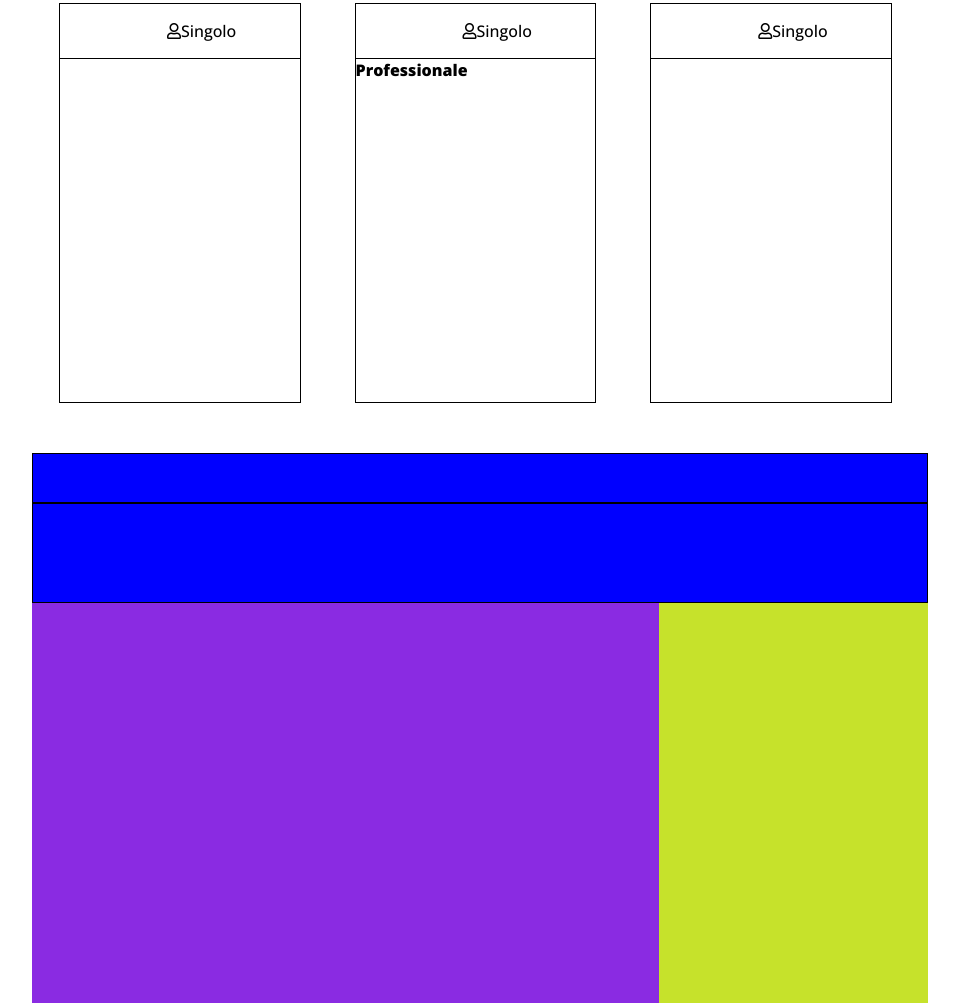
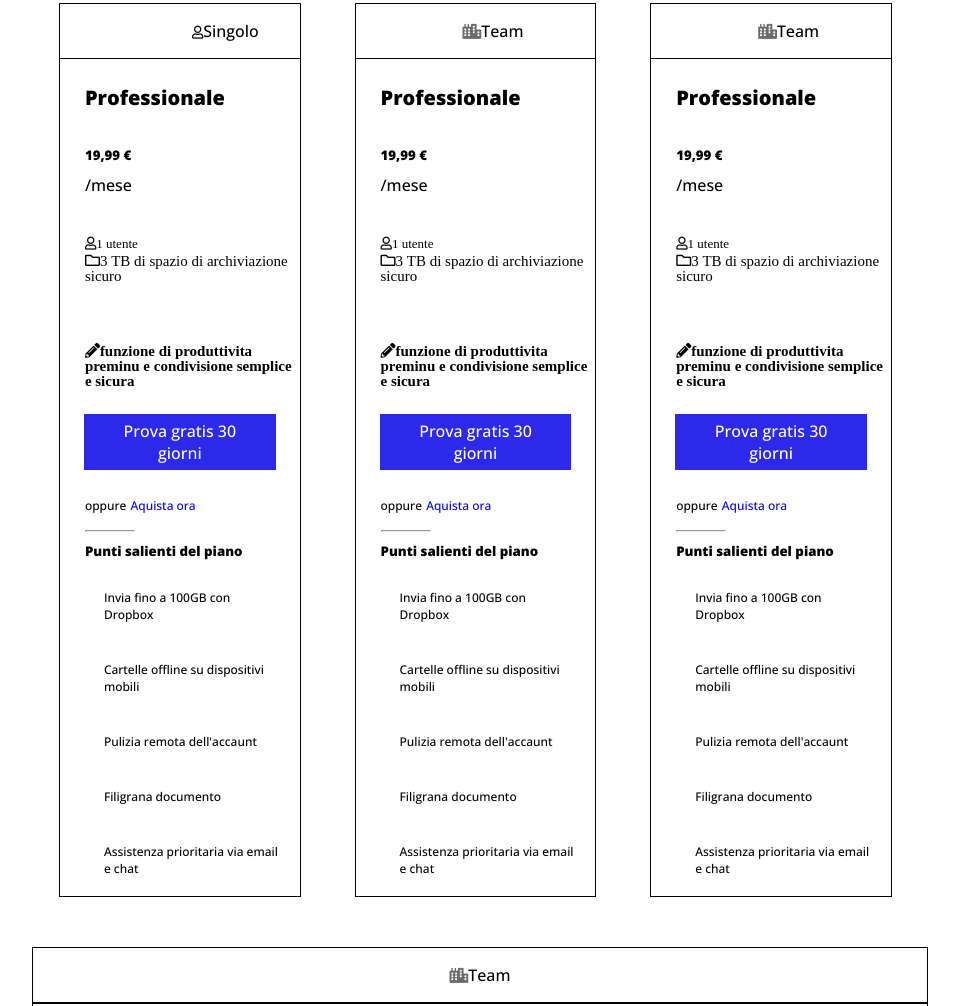
Before and after one commit to ValerioMik/htmlcss-dropbox, a plain HTML site: page index.html in a window 1280 px wide. Shown: the part 984-1990 px from the top of the page, without its empty margins (160-1119 px from the left). Drawn offline with nearby package versions, Linux system fonts and the light colour scheme.

Commit message:
fine colonne prova gratis

```diff
--- a/css/style.css
+++ b/css/style.css
@@ -85,14 +85,6 @@ body{
     margin-left: 95px;
   }
 
-  .bottone1{
-
-    background-color: royalblue;
-    margin-top: 16px;
-    height: 30px;
-    color: white;
-    text-align: center;
-  }
   a#textbottone{
     color: rgb(255, 255, 255);
     text-align: center;
@@ -128,6 +120,12 @@ body{
      margin-top: 30px;
   }
 
+  .fa-city{
+    font-size: 15px;
+    margin-top: 0px;
+    color: #6c6b6b;
+  }
+
   h1{
     font-size: 65px;
     padding: 37px 0px;
@@ -144,7 +142,7 @@ body{
 .sfondocolonn{
     width: 70%;
     margin: 0 auto;
-    height: 400px;
+    height: auto;
 
 }
 
@@ -152,15 +150,92 @@ body{
     width: 27%;
     margin: 0 3%;
     border: solid 1px black;
-    height: 400px;
+    height: auto;
     /* regoledebug */
 
-    height: 400px;
+
 }
 .omino{
     padding: 16px;
     padding-left: 107px;
     border-bottom: solid 1px;
+}
+
+.sky{
+    padding: 16px;
+    padding-left: 107px;
+    border-bottom: solid 1px;
+}
+
+h4{
+   padding: 25px;
+   font-size: 20px;
+}
+
+h5{
+    padding: 10px 25px;
+}
+
+.mese{
+    padding: 0px 25px;
+    display: block;
+    margin-bottom: 35px;
+}
+
+div>.fa-user{
+    font-size: 13px;
+    margin-left: 25px;
+    text-align: right;
+}
+
+.fa-pencil-alt{
+    padding-left: 25px;
+    font-size: 15px;
+
+}
+.fa-folder{
+    padding-left: 25px;
+    font-size: 15px;
+    margin-bottom: 30px;
+}
+
+.bott{
+background:#2c29eb;
+border:0;
+color:#fff;
+padding:6px 20px;
+width: 80%;
+margin: 23px auto;
+text-align: center;
+
+}
+
+#prelink{
+    padding-left: 25px;
+    margin-top: 30px;
+    font-size: 12px;
+}
+
+#blue{
+    color: blue;
+    margin-top: 30px;
+    font-size: 12px;
+}
+
+#rule{
+    width: 50px;
+    margin-left: 25px;
+    margin-top: 15px;
+}
+#chek1{
+    font-size: 12px;
+    margin-left: 25px;
+}
+#chek{
+    list-style-image:url(../img/check.jfif)
+    padding: 10px;
+
+
 }
 
 /* sottosezionetariffa */
@@ -169,18 +244,23 @@ body{
     width: 70%;
     margin: 50px auto 0px;
     border: solid 1px black;
+    height: auto;
     /* regole debug */
-    background-color: blue;
-    height: 50px;
+
+}
+.city1{
+    text-align: center;
+    padding: 16px;
 }
 
 .tit2{
     width: 70%;
     margin: 0% auto;
     border: solid 1px black;
-    /* regole debug */
-    background-color: blue;
-    height: 100px;
+    height: auto;
+}
+#sottotitolo{
+    margin-left: 25px;
 }
 
  /* tariffario */
@@ -194,7 +274,7 @@ h3{
     padding-left: 32px;
     margin-top: 30px;
 }
-.fas, .fa-dot-circle{
+ .fa-dot-circle{
     font-size: 16px;
     color: blue;
 }
@@ -212,7 +292,6 @@ h3{
     background-color: blueviolet;
     height: 400px;
 }
-
 
 /* sezione scopri di piu */
 
--- a/index.html
+++ b/index.html
@@ -9,7 +9,8 @@
     <link rel="stylesheet" href="css/style.css">
     <link rel="preconnect" href="https://fonts.googleapis.com">
     <link rel="preconnect" href="https://fonts.gstatic.com" crossorigin>
-    <link href="https://fonts.googleapis.com/css2?family=Open+Sans:ital,wght@0,300;0,500;0,800;1,300;1,400&display=swap" rel="stylesheet">
+    <link href="https://fonts.googleapis.com/css2?family=Open+Sans:ital,wght@0,300;0,500;0,800;1,300;1,400&display=swap"
+        rel="stylesheet">
     <title>Dropbox</title>
 </head>
 
@@ -71,8 +72,9 @@
         <section class="clearfix">
             <div class="colonn sx">
                 Finalmente tutti i tuoi strumenti ,contenuti e collaboratori sono accessibili dallo stesso posto.
-                dropbox busnines e piu uno spazio di archiviazione sicuro e un modo inteligenza e integrato per ottimizzare il flusso di lavoro esistente
-                <div class="bottone1">
+                dropbox busnines e piu uno spazio di archiviazione sicuro e un modo inteligenza e integrato per
+                ottimizzare il flusso di lavoro esistente
+                <div class="bott">
                     <a id="textbottone" href="#">Inizia la tua prova gratuita</a>
                 </div>
                 <i class="fas fa-arrow-down"></i>
@@ -90,22 +92,85 @@
         <!-- sezione piano tariffario -->
         <div class="tit piano">
             <h3>Trova il piano Dropbox Busines che fa per te</h3>
-            <span class="tariffario"><i class="fas fa-dot-circle"></i> Fatturazione mensile</span> <span class="tariffario"><i class="far fa-circle"></i></i>Fatturazione annuale</span>
+            <span class="tariffario"><i class="fas fa-dot-circle"></i> Fatturazione mensile</span> <span
+                class="tariffario"><i class="far fa-circle"></i></i>Fatturazione annuale</span>
         </div>
 
         <section class="clearfix sfondocolonn">
 
             <div class="colonn tariff">
                 <div class="omino"> <i class="far fa-user"></i>Singolo</div class="omino">
+                    <h4>Professionale</h4>
+                <h5>19,99 &euro;</h5>
+                <span class="mese">/mese</span>
+                <i class="far fa-user">1 utente</i>
+                <i class="far fa-folder">3 TB di spazio di archiviazione sicuro</i>
+                <i class="fas fa-pencil-alt">funzione di produttivita preminu e condivisione semplice e sicura</i>
+
+                <div class="bott">
+                    <a id="textbottone" href="#">Prova gratis 30 giorni</a>
+                </div>
+                <span id="prelink">oppure</span> <a id="blue" href="#">Aquista ora</a>
+                <hr id="rule">
+                <h5>Punti salienti del piano</h5>
+
+                <ul id="chek1">
+                    <li id="chek">Invia fino a 100GB con Dropbox </li>
+                    <li id="chek">Cartelle offline su dispositivi mobili </li>
+                    <li id="chek">Pulizia remota dell'accaunt </li>
+                    <li id="chek">Filigrana documento </li>
+                    <li id="chek">Assistenza prioritaria via email e chat </li>
+                </ul>
             </div>
 
             <div class="colonn tariff">
-                <div class="omino"> <i class="far fa-user"></i>Singolo</div class="omino">
-                    <h4>Professionale</h4>
+                <div class="omino"> <i class="fas fa-city"></i></i>Team</div class="omino">
+                <h4>Professionale</h4>
+                <h5>19,99 &euro;</h5>
+                <span class="mese">/mese</span>
+                <i class="far fa-user">1 utente</i>
+                <i class="far fa-folder">3 TB di spazio di archiviazione sicuro</i>
+                <i class="fas fa-pencil-alt">funzione di produttivita preminu e condivisione semplice e sicura</i>
+
+                <div class="bott">
+                    <a id="textbottone" href="#">Prova gratis 30 giorni</a>
+                </div>
+                <span id="prelink">oppure</span> <a id="blue" href="#">Aquista ora</a>
+                <hr id="rule">
+                <h5>Punti salienti del piano</h5>
+
+                <ul id="chek1">
+                    <li id="chek">Invia fino a 100GB con Dropbox </li>
+                    <li id="chek">Cartelle offline su dispositivi mobili </li>
+                    <li id="chek">Pulizia remota dell'accaunt </li>
+                    <li id="chek">Filigrana documento </li>
+                    <li id="chek">Assistenza prioritaria via email e chat </li>
+                </ul>
             </div>
 
             <div class="colonn tariff">
-                <div class="omino"> <i class="far fa-user"></i>Singolo</div class="omino">
+                <div class="omino"> <i class="fas fa-city"></i></i>Team</div class="omino">
+                    <h4>Professionale</h4>
+                <h5>19,99 &euro;</h5>
+                <span class="mese">/mese</span>
+                <i class="far fa-user">1 utente</i>
+                <i class="far fa-folder">3 TB di spazio di archiviazione sicuro</i>
+                <i class="fas fa-pencil-alt">funzione di produttivita preminu e condivisione semplice e sicura</i>
+
+                <div class="bott">
+                    <a id="textbottone" href="#">Prova gratis 30 giorni</a>
+                </div>
+                <span id="prelink">oppure</span> <a id="blue" href="#">Aquista ora</a>
+                <hr id="rule">
+                <h5>Punti salienti del piano</h5>
+
+                <ul id="chek1">
+                    <li id="chek">Invia fino a 100GB con Dropbox </li>
+                    <li id="chek">Cartelle offline su dispositivi mobili </li>
+                    <li id="chek">Pulizia remota dell'accaunt </li>
+                    <li id="chek">Filigrana documento </li>
+                    <li id="chek">Assistenza prioritaria via email e chat </li>
+                </ul>
 
             </div>
 
@@ -114,10 +179,14 @@
         <section>
 
             <div class="tit1">
+                <div class="city1"> <i class="fas fa-city"></i></i>Team</div class="omino">
 
             </div>
 
             <div class="tit2">
+                <h4>Enterprise</h4>
+                <h5>Contatta l'ufficio vendite per i prezzi</h5>
+                <p id="sottotitolo">Soluzioni personalizzate e supporto  su misura per aiutare  i professionisti IT nella gestione su qualsiasi scala</p>
 
             </div>
 
```
